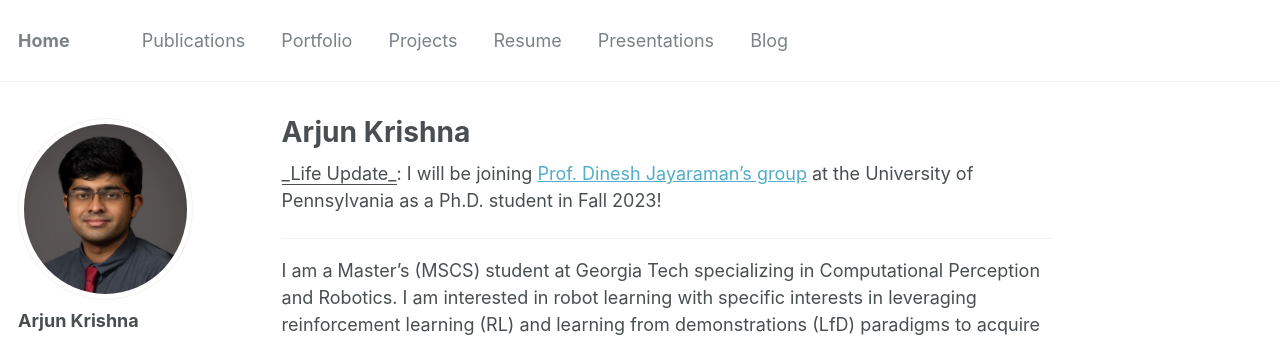
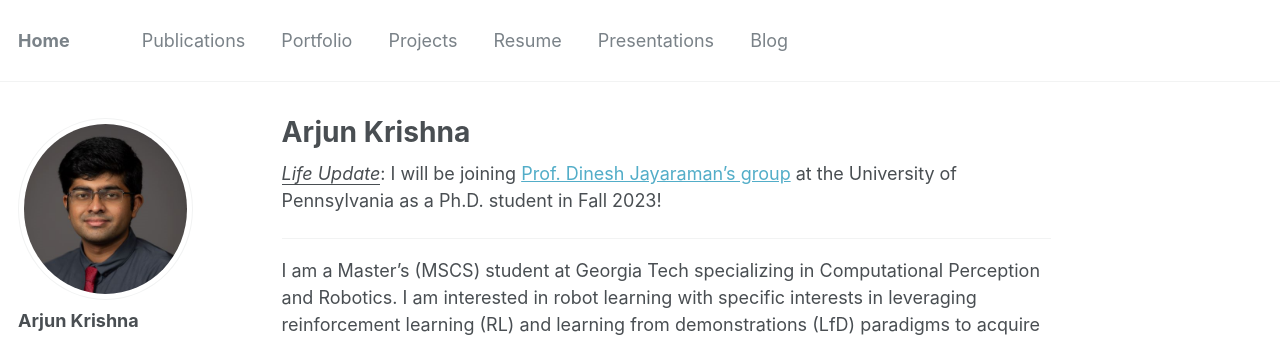
Before and after one commit to arjun-krishna/arjun-krishna.github.io, a Jekyll site: the page built from _pages/about.md, in a window 1280 px wide. Shown: the top 342 px of the page. Built offline with Jekyll 4.4.1, drawn with Linux system fonts in a browser that asks for light colours; some web fonts are replaced.

```diff
--- a/_pages/about.md
+++ b/_pages/about.md
@@ -8,7 +8,7 @@ redirect_from:
   - /about.html
 ---
 
-<u>_Life Update_</u>: I will be joining <a href="https://www.seas.upenn.edu/~dineshj/">Prof. Dinesh Jayaraman's group</a> at the University of Pennsylvania as a Ph.D. student in Fall 2023!
+<u><i>Life Update</i></u>: I will be joining <a href="https://www.seas.upenn.edu/~dineshj/">Prof. Dinesh Jayaraman's group</a> at the University of Pennsylvania as a Ph.D. student in Fall 2023!
 
 ----
 
```
